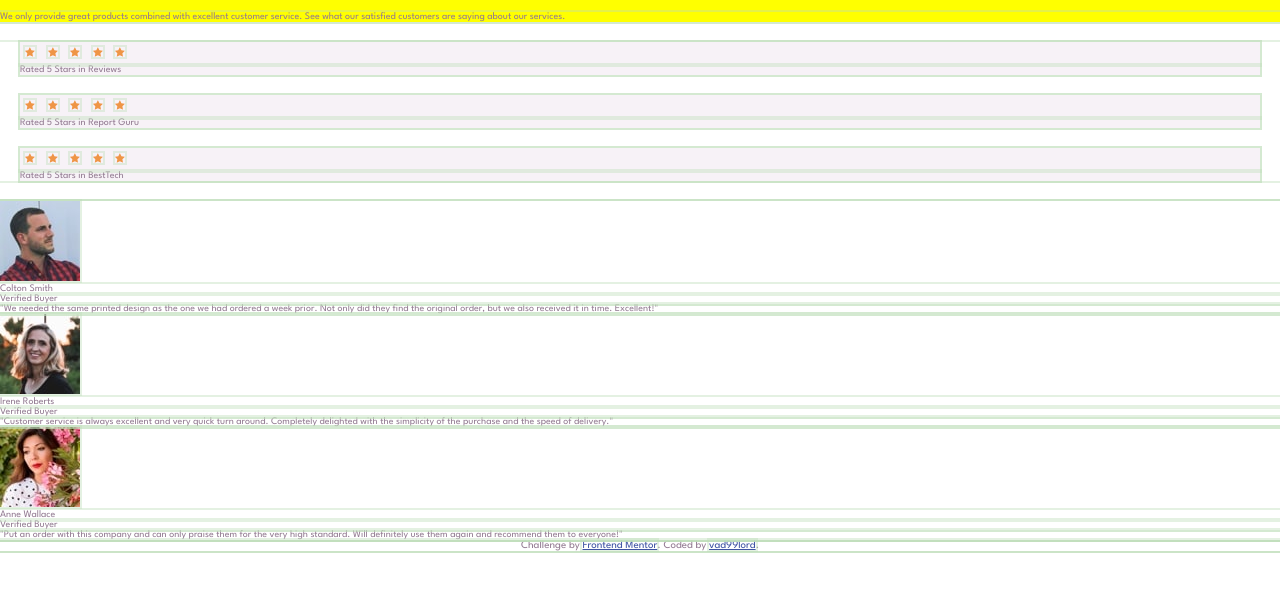
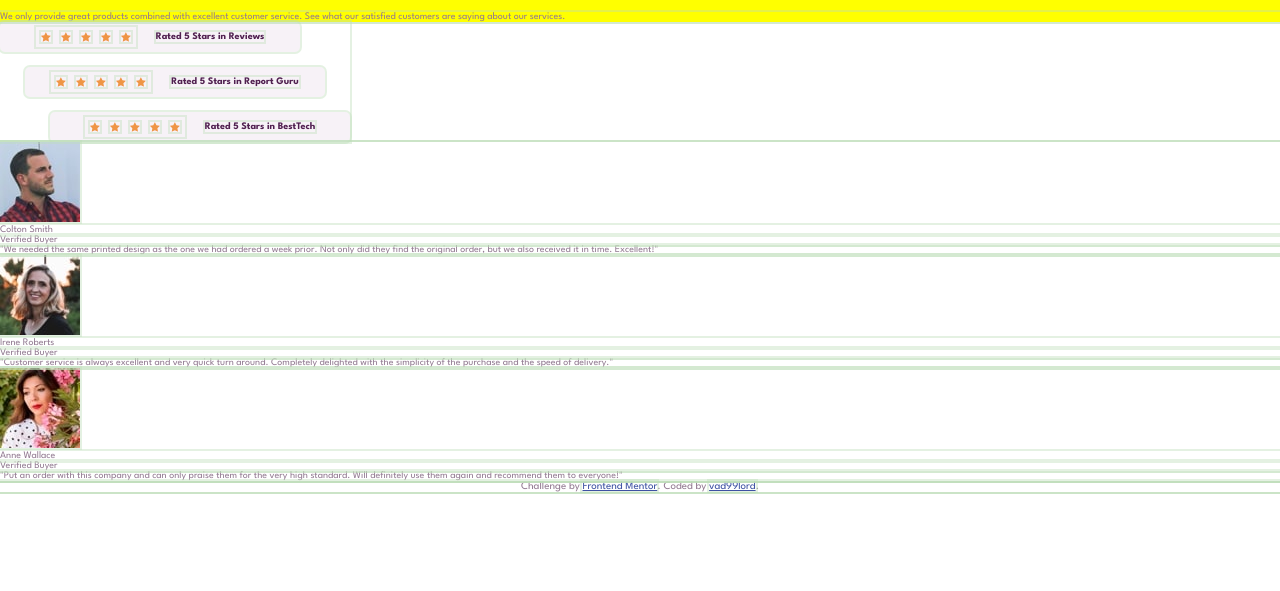
Before and after one commit to vad99lord/social-proof-section, a plain HTML site: page index.html in a window 1280 px wide. Shown: the part 43-634 px from the top of the page. Drawn offline with Linux system fonts and the light colour scheme.

Commit message:
add styling to featured in section

```diff
--- a/styles/styles.css
+++ b/styles/styles.css
@@ -55,6 +55,12 @@ body {
   font-weight: 400;
 }
 
+.icon {
+  width: 1rem;
+  height: 1rem;
+  margin: 0.5rem;
+}
+
 /* Text box section styles */
 
 .text-box-container {
@@ -75,13 +81,42 @@ body {
 
 /* Featured-in styling */
 
+.featured-in-container {
+  width: 100%;
+  max-width: 35rem;
+  display: flex;
+  flex-direction: column;
+  gap: 1.5rem;
+}
+
 .featured-in {
   background-color: var(--color-neutral-light);
-  margin: 2rem;
+  color: var(--color-primary-dark);
+  font-weight: 700;
+  display: flex;
+  align-items: center;
+  justify-content: center;
+  gap: 2rem;
+  max-width: 30rem;
+  width: 100%;
+  border-radius: 5px;
+  padding: 0.5rem 2rem;
 }
 
-.icon {
-  width: 1rem;
-  height: 1rem;
-  margin: 0.5rem;
+.featured-in:nth-child(1) {
+  align-self: flex-start;
 }
+
+.featured-in:nth-child(2) {
+  align-self: center;
+}
+
+.featured-in:nth-child(3) {
+  align-self: flex-end;
+}
+
+
+.featured-in-rating {
+  display: flex;
+  align-items: center;
+}
```
